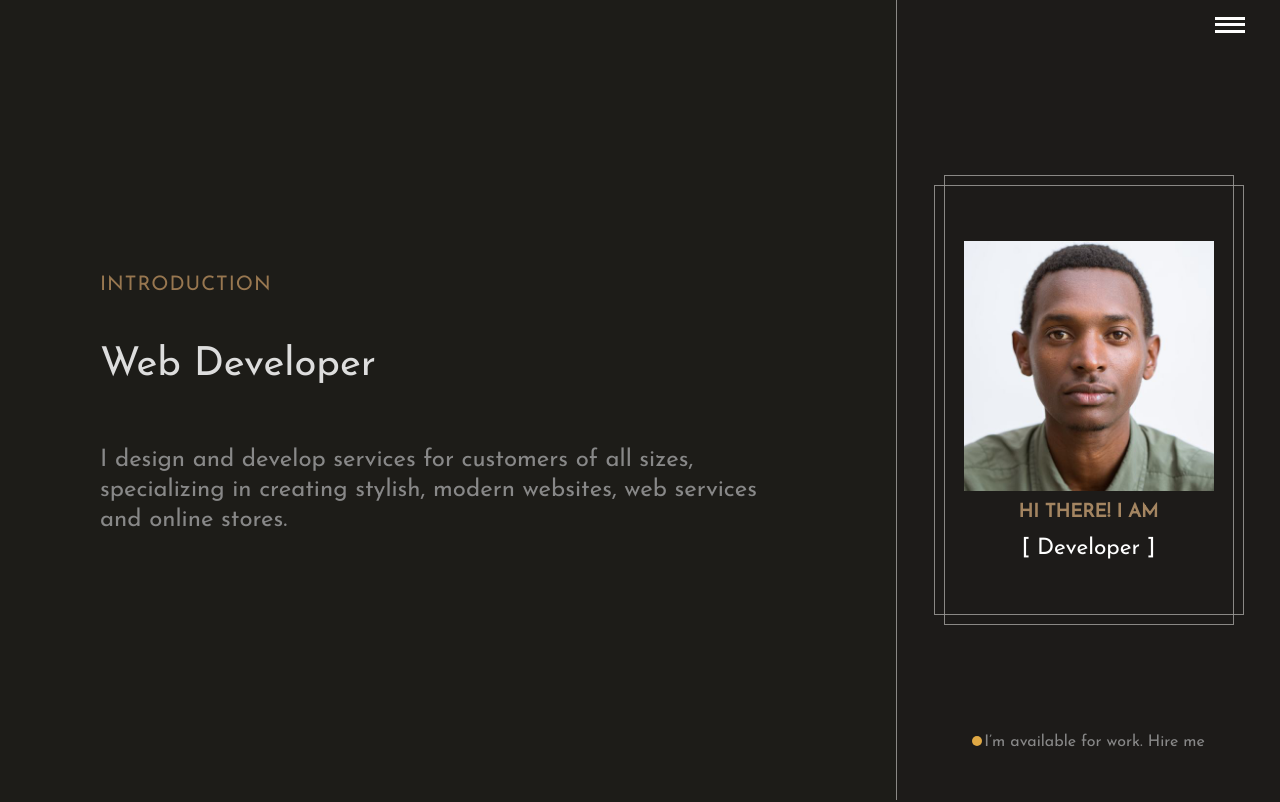
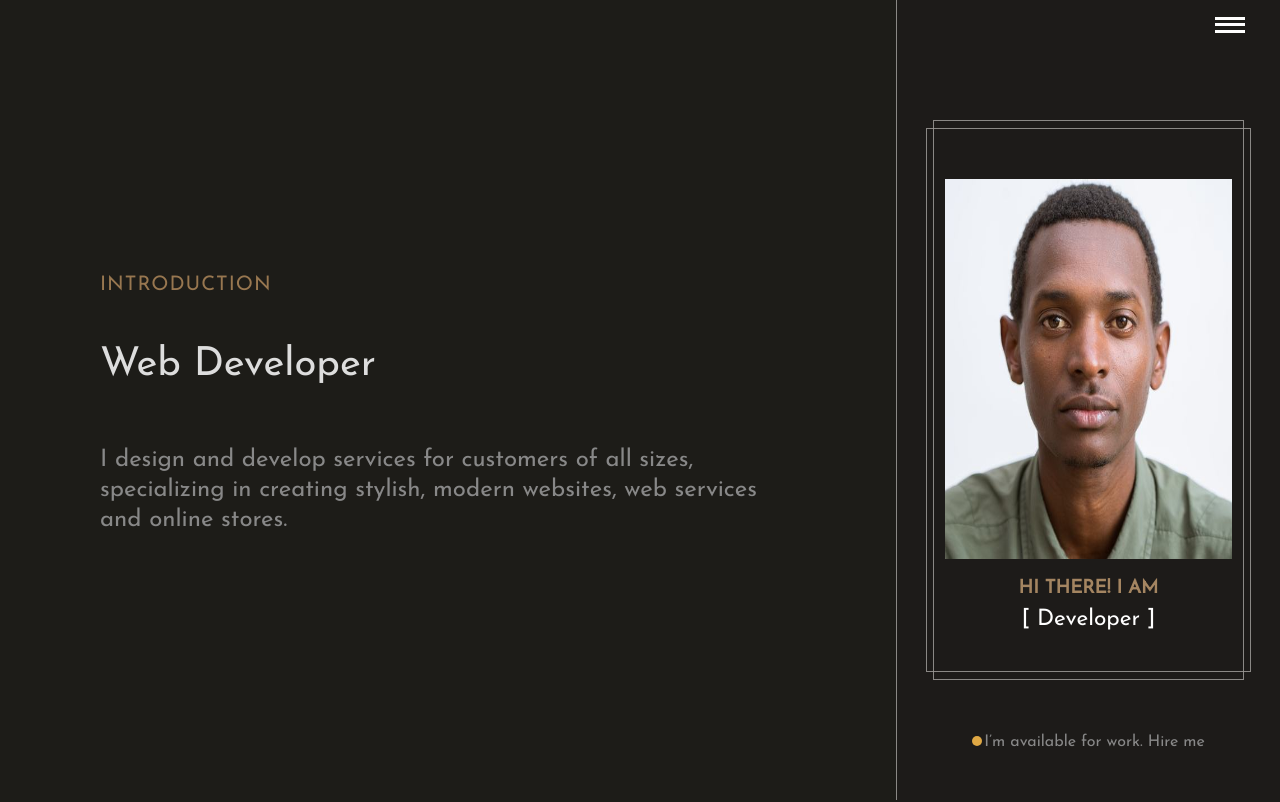
Before and after one commit to MunyamEugene/portfolio, a plain HTML site: page index.html in a window 1280 px wide. Shown: the top 802 px of the page. Drawn offline with Linux system fonts and the light colour scheme.

Commit message:
mobile version

```diff
--- a/index.html
+++ b/index.html
@@ -212,6 +212,7 @@
                     <div class="back-btn">
                         <a href="#home"></a>
                     </div>
+
                     <p>Copyright ©
                         2022
                         All rights reserved. <br>Developed by Eugene
@@ -228,7 +229,7 @@
     </div>
     <div class="frame2">
     </div>
-<img src="/eugene.jpeg" width="250" height="250" />
+<img src="/eugene.jpeg" alt="profile image"/>
    <div class="names">
        <h4>HI THERE! I AM</h4>
         <P>[ Developer ]</P>
--- a/mobile.css
+++ b/mobile.css
@@ -22,7 +22,7 @@
     width: 100%;
     padding: 10px;
     text-align: center;
-    margin-top: 300px;
+    margin-top: 500px;
 }
 #skills .items .item1::before {
     content: '';
@@ -61,7 +61,7 @@ content: '';
 width: 100%;
 padding: 10px;
 text-align: center;
- margin-top: 300px;
+ margin-top: 500px;
 
 }
 #service .service-item {
@@ -74,7 +74,7 @@ text-align: center;
 width: 100%;
 padding: 10px;
 text-align: center;
-margin-top: 900px;
+margin-top: 1500px;
 }
 #contact form .first-input input {
     width: 100%;
--- a/style.css
+++ b/style.css
@@ -48,10 +48,15 @@ body{
     border-left: 1px solid rgba(153, 151, 148, 0.884);
 }
 
+.img-profile img {
+    height: 50%;
+    width: 80%;
+    padding: 10px;
+}
 
 .img-profile .frame1 {
-    height: 430px;
-    width: 310px;
+    height: 70%;
+    width: 81%;
     position: absolute;
     border: 1px solid rgba(153, 151, 148, 0.884);
     padding: 10px;
@@ -59,8 +64,8 @@ body{
 
 .img-profile .frame2 {
     border: 1px solid rgba(153, 151, 148, 0.884);
-    height: 450px;
-    width: 290px;
+    height: 68%;
+    width: 85%;
     position: absolute;
     padding: 10px;
 
@@ -86,16 +91,20 @@ body{
 .img-profile h4 {
     color: rgb(164, 133, 97);
     font-size: 14pt;
-    padding-top: 12px;
+    padding-top: 10px;
     text-align: center;
 }
 
 .img-profile h4+p {
     color: #fff;
     font-size: 17pt;
-    padding-top: 15px;
+    padding-top: 10px;
     text-align: center;
 
+}
+
+.HB1eCd-UMrnmb{
+    background-color: #181715;
 }
 
 
```
